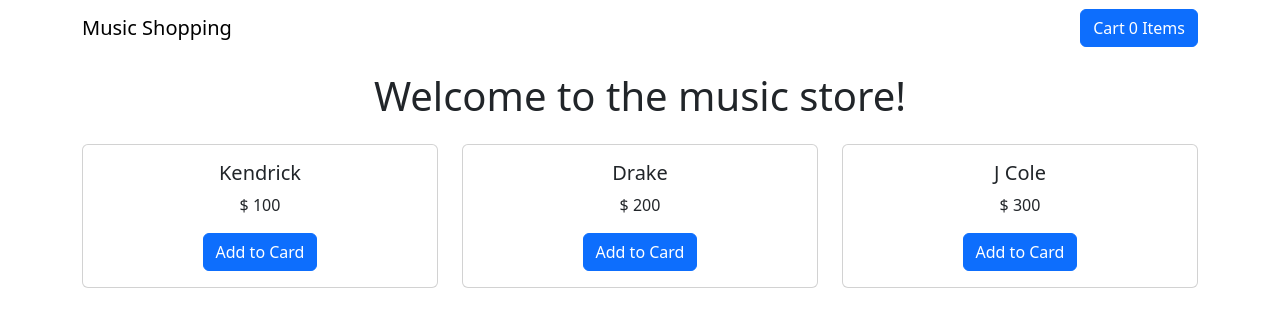
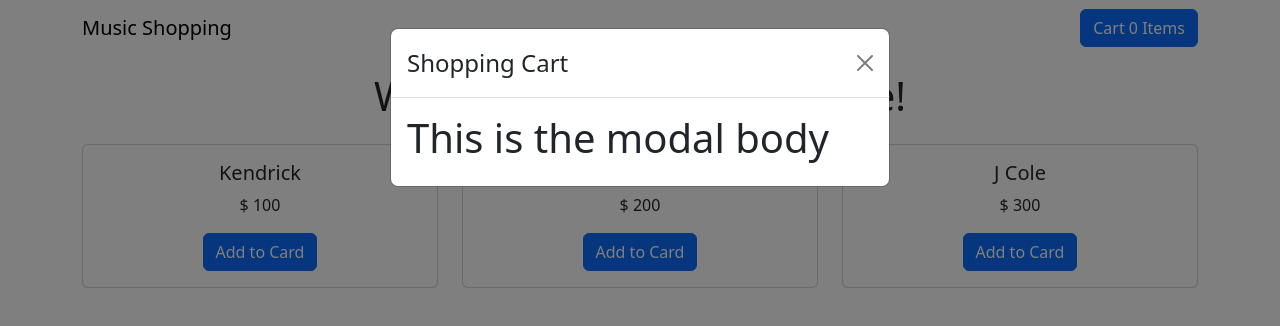
Before and after one commit to wiggnash/react-music-store, a React (Create React App) app: page / in a window 1280 px wide. Both pictures are taken after a click on the button "Cart 0 Items". Shown: the top 326 px of the page. Built offline with nearby package versions, Linux system fonts and the light colour scheme.

Commit message:
add modal

```diff
--- a/src/components/Navbar.js
+++ b/src/components/Navbar.js
@@ -1,15 +1,28 @@
 import {Button, Container, Navbar, Modal} from 'react-bootstrap';
-
+import { useState } from 'react';
 function NavbarComponent(){
+    const [show, setshow] = useState(false);
+    const handleClose = () => setshow(false); // when the hide event happens we will hide the modal
+    const handleShow = () => setshow(true);
 
     return(
+    <div>
     <Navbar expand="sm">
         <Navbar.Brand href='/'>Music Shopping</Navbar.Brand>
         <Navbar.Toggle/>
         <Navbar.Collapse className="justify-content-end">
-            <Button>Cart 0 Items</Button>
+            <Button onClick={handleShow}>Cart 0 Items</Button>
         </Navbar.Collapse>
     </Navbar>
+    <Modal show={show} onHide={handleClose}>
+        <Modal.Header closeButton>
+            <Modal.Title>Shopping Cart</Modal.Title>
+        </Modal.Header>
+        <Modal.Body>
+            <h1>This is the modal body</h1>
+        </Modal.Body>
+    </Modal>
+    </div>
     )
 }
 
```
Also changed, not shown: src/CartContext.js (added, +20 -0 lines).
